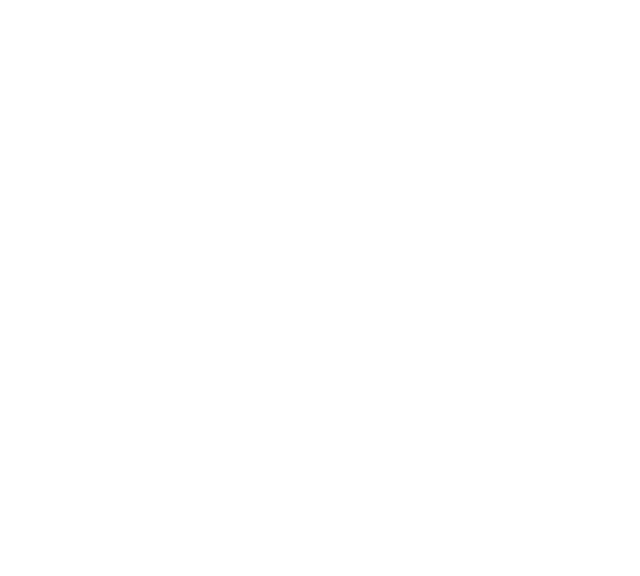
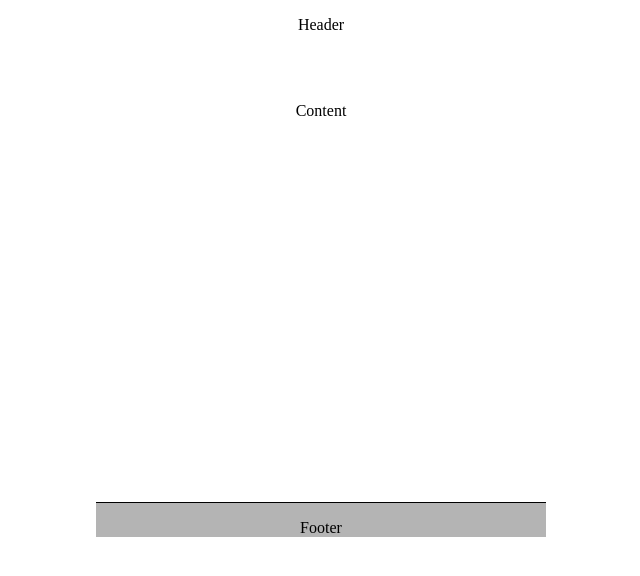
Before and after one commit to berra200/ankademin-quiz, a plain HTML site: page index.html in a window 1280 px wide. Shown: the whole page, without its empty margins (319-959 px from the left). Drawn offline with Linux system fonts and the light colour scheme.

Commit message:
Sorted some quick positioning

```diff
--- a/index.html
+++ b/index.html
@@ -4,14 +4,22 @@
     <meta charset="UTF-8">
     <meta http-equiv="X-UA-Compatible" content="IE=edge">
     <meta name="viewport" content="width=device-width, initial-scale=1.0">
-    <title>Document</title>
+    <title>Ankademin quiz</title>
     <link rel="stylesheet" href="style.css">
     <script src="index.js" defer></script>
 </head>
 <body>
-
-
-
-
+    <div id="all">
+        <div id="header" class="wrapper">
+            <p>Header</p>
+        </div>
+        <div id="contentWrapper" class="wrapper">
+            <p>Content</p>
+            <div id="questionDiv"></div>
+        </div>
+        <div id="footer" class="wrapper">
+            <p>Footer</p>
+        </div>
+    </div>
 </body>
 </html>
--- a/index.js
+++ b/index.js
@@ -0,0 +1,23 @@
+// Questions
+const questions = [
+    {
+        heading: "Fråga 1",
+        quesion: "vad är det här?",
+        answer: "en banan",
+    },
+    {
+        heading: "Fråga 2",
+        quesion: "vad är det här?",
+        answer: "en banan",
+    },
+    {
+        heading: "Fråga 3",
+        quesion: "vad är det här?",
+        answer: "en banan",
+    }
+];
+
+
+// Start
+
+let contentWrapper = document.querySelector("#contentWrapper");
--- a/style.css
+++ b/style.css
@@ -0,0 +1,23 @@
+#all {
+    text-align: center;
+}
+
+#header {
+    margin: 5px auto 0px;
+    height: 70px;
+}
+
+#contentWrapper {
+    margin: 5px auto 0px;
+    height: 400px;
+}
+
+#footer {
+    border-top: 1px solid black;
+    background-color: rgb(180, 180, 180);
+    margin: 0px auto 0px;
+}
+
+.wrapper {
+    max-width: 450px;
+}
```
